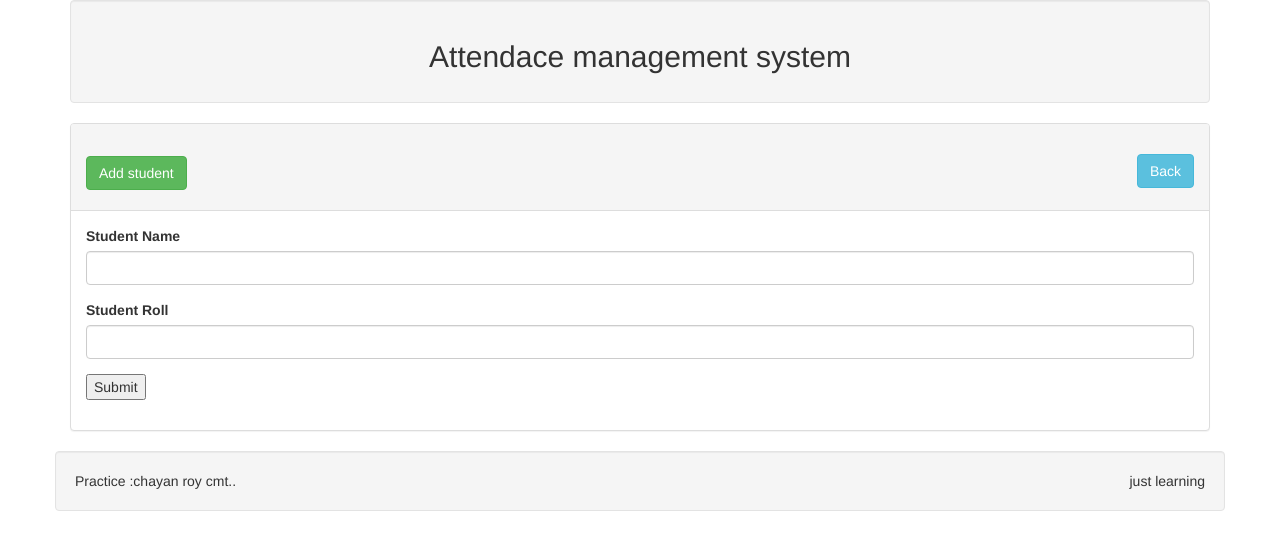
After one commit to Chayan700276/attendance-project, a PHP site: page /add.php in a window 1280 px wide. The commit adds this page. Shown: the top 550 px of the page. Run offline with PHP 8.4, Linux system fonts and the light colour scheme.

Commit message:
projecting 9-8-17

```diff
--- /dev/null
+++ b/add.php
@@ -0,0 +1,47 @@
+ <?php include 'inc/header.php'; ?>
+ <?php include 'lib/student.php' ?>
+
+ <?php
+ 	$stu = new student();
+ 	if($_SERVER['REQUEST_METHOD']=='POST'){
+ 		$name = $_POST['name'];
+ 		$roll = $_POST['roll'];
+ 		$insert_stud = $stu->insertStudent($name,$roll);
+ 	}
+  ?>
+
+  <?php
+  		if (isset($insert_stud)) {
+  			echo $insert_stud;
+  		}
+   ?>
+		<div class="panel panel-default">
+			<div class="panel-heading">
+				<h2>
+					<a class="btn btn-success" href="add.php">Add student</a>
+					<a class="btn btn-info pull-right" href="index.php">Back</a>
+				</h2>
+			</div>
+
+			<div class="panel-body">
+				<form action="" method="post">
+
+					<div class="form-group">
+						<label>Student Name</label>
+						<input class="form-control" type="text" name="name" id="name">
+					</div>
+					<div class="form-group">
+						<label>Student Roll</label>
+						<input class="form-control" type="text" name="roll" id="roll">
+					</div>
+					<div class="form-group">
+						<input type="submit" name="submit" value="Submit">
+					</div>
+
+				</form>
+
+			</div>
+
+		</div>
+
+  <?php include 'inc/footer.php'; ?>
--- a/cofig/config.php
+++ b/config/config.php
@@ -3,6 +3,6 @@
 	define("DB_HOST", "localhost");
 	define("DB_USER", "root");
 	define("DB_PASS", "");
-	define("DB_NAME", "");
+	define("DB_NAME", "attendace");
 
  ?>
--- /dev/null
+++ b/inc/footer.php
@@ -0,0 +1,9 @@
+     <div class="row">
+			<div class="well">
+				Practice :chayan roy cmt..
+				<span class="pull-right">just learning</span>
+			</div>
+	   </div>
+	</div>
+</body>
+</html>
--- /dev/null
+++ b/inc/header.php
@@ -0,0 +1,13 @@
+<!DOCTYPE html>
+<html>
+<head>
+	<title>Attence management system</title>
+	<link rel="stylesheet" type="text/css" href="inc/bootstrap.min.css">
+	<script type="text/javascript" src="inc/bootstrap.min.js"></script>
+	<script type="text/javascript" src="inc/jquery.min.js"></script>
+</head>
+<body>
+	<div class="container">
+		<div class="well text-center">
+			<h2>Attendace management system</h2>
+		</div>
--- a/lib/database.php
+++ b/lib/database.php
@@ -15,13 +15,13 @@ include_once ($filepath.'/../config/config.php');
 		public $error;
 
 
-		function __construct(argument)
+		function __construct()
 		{
 			$this->ConnectDB();
 		}
 
 		public function ConnectDB(){
-			$this->link = new mysqli($this-host,$this->user,$this->pass,$this->dbname);
+			$this->link = new mysqli($this->host,$this->user,$this->pass,$this->dbname);
 			if (!$this->link) {
 				$this->error = "Connection failed".$this->link->Connect_error;
 				return false;
--- a/lib/student.php
+++ b/lib/student.php
@@ -1,10 +1,32 @@
+<?php include 'database.php'; ?>
+
 <?php
 
  	class student
  	{
+ 		private $db;
 
  		function __construct()
  		{
+ 			$this->db = new database();
+ 		}
+
+
+ 		public function getAllStudent()
+ 		{
+ 			$query = "SELECT * FROM tbl_student";
+ 			$result = $this->db->select($query);
+ 			return $result;
+ 		}
+
+ 		public function insertStudent($name,$roll){
+ 			$name = mysqli_real_escape_string($this->db->link, $name);
+ 			$roll = mysqli_real_escape_string($this->db->link, $roll);
+
+ 			if (empty($name) || empty($roll))  {
+ 				$msg = "<div class='alert alert-danger'><storng>Error! Field must not be empty</storng></div>";
+ 				return $msg;
+ 			}
 
  		}
  	}
```
Also changed, not shown: index.php (+26 -28 lines).
